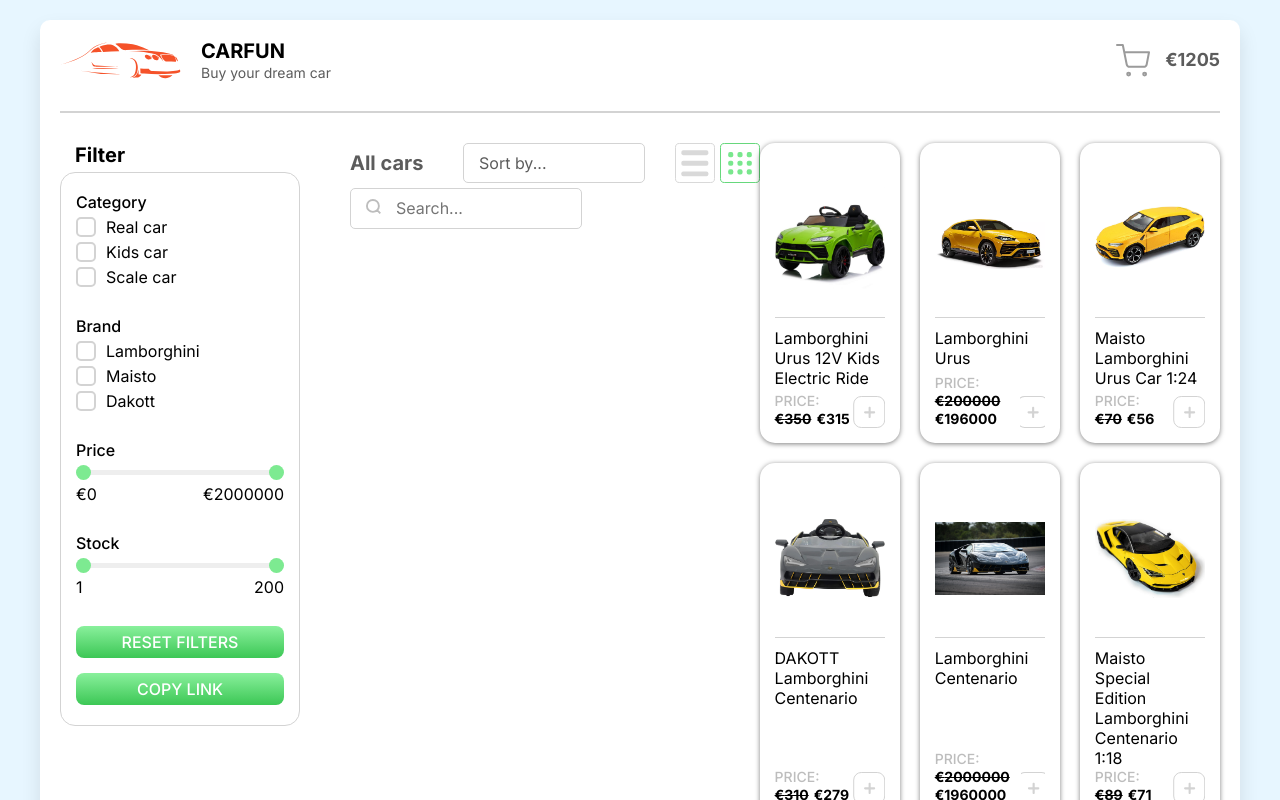
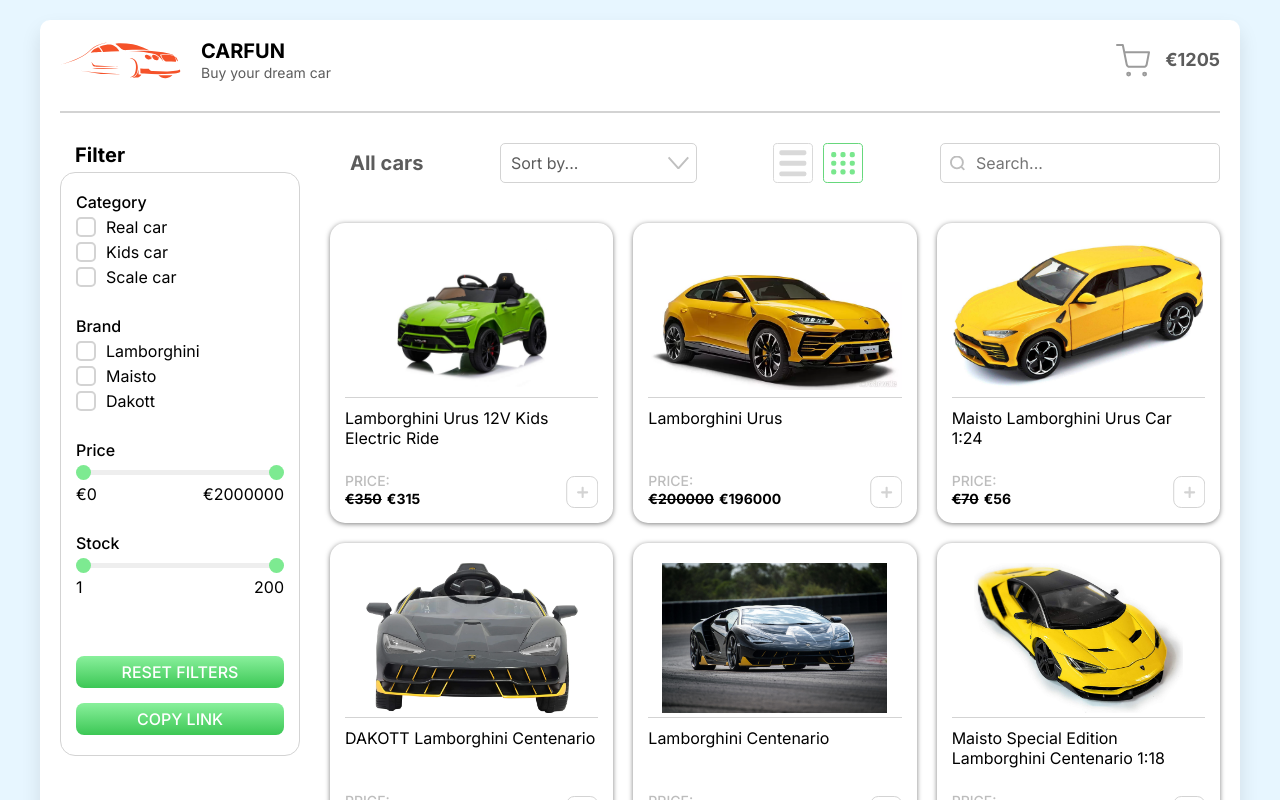
Before and after one commit to scorpigg/online-store, a React (Create React App) app: page / in a window 1280 px wide. Shown: the top 800 px of the page. Built offline with nearby package versions, Linux system fonts and the light colour scheme.

Commit message:
feat: added interactivity to elements

```diff
--- a/src/App.tsx
+++ b/src/App.tsx
@@ -3,8 +3,8 @@
 import { Card } from './components/Card';
 import { Filter } from './components/Filter';
 import { products } from './carBase';
-import { Footer } from './components/footer';
-import SortList from './SortList';
+import { Footer } from './components/Footer';
+import SortList from './components/SortList';
 
 function App() {
   return (
@@ -13,6 +13,7 @@
       <hr />
       <main>
         <Filter />
+        <div className="main-container">
           <div className="items">
             <div className="items__panel">
               <span className="items__title">All cars</span>
@@ -34,6 +35,7 @@
               <Card {...car} key={car.id} />
             ))}
           </div>
+        </div>
       </main>
       <hr />
       <Footer />
--- a/src/sass/components/_buttons.scss
+++ b/src/sass/components/_buttons.scss
@@ -12,6 +12,11 @@
   cursor: pointer;
   color: $color-light;
   font-weight: 500;
+  @extend %transition;
+
+  &:hover {
+    background: linear-gradient(180deg, #64ef7d 0%, #2b943e 100%);
+  }
 }
 
 .filter__btn-reset {
--- a/src/sass/layouts/_filter.scss
+++ b/src/sass/layouts/_filter.scss
@@ -25,9 +25,12 @@
 
 .filter__categories,
 .filter__brand,
-.filter__price,
+.filter__price {
+  margin-bottom: 30px;
+}
+
 .filter__stock {
-  margin-bottom: 30px;
+  margin-bottom: 60px;
 }
 
 .filter__categories,
@@ -46,6 +49,10 @@
     align-items: center;
     margin-bottom: 5px;
     cursor: pointer;
+
+    &:hover {
+      opacity: 0.8;
+    }
 
     &:hover::before {
       border: 2px solid $color-text-additional-light;
--- a/src/sass/layouts/_footer.scss
+++ b/src/sass/layouts/_footer.scss
@@ -12,6 +12,14 @@
   .footer__center {
     display: flex;
     align-items: center;
+
+    img {
+      @extend %transition;
+
+      &:hover {
+        opacity: 0.7;
+      }
+    }
   }
 
   .footer__right {
@@ -26,5 +34,4 @@
   li {
     padding-bottom: 5px;
   }
-
 }
--- a/src/sass/layouts/_header.scss
+++ b/src/sass/layouts/_header.scss
@@ -34,6 +34,10 @@
   color: $color-text-additional;
 }
 
+.header__cart > path {
+  @extend %transition;
+}
+
 .header__cart:hover {
   cursor: pointer;
 }
--- a/src/sass/layouts/_items-panel.scss
+++ b/src/sass/layouts/_items-panel.scss
@@ -1,7 +1,3 @@
-main {
-  display: flex;
-}
-
 .items {
   padding-left: 20px;
   width: 100%;
@@ -16,14 +12,17 @@
   margin-bottom: 40px;
 
   select {
+    position: relative;
     width: 100%;
     height: 40px;
     border: 1px solid $color-border;
     border-radius: 5px;
-    padding: 5px 15px;
+    padding: 5px 10px;
+    padding-right: 35px;
     font-size: 1.6rem;
     color: $color-text-additional;
-    cursor: pointer;
+    z-index: 2;
+    @extend %transition;
   }
 }
 
@@ -31,60 +30,93 @@
   font-weight: 700;
   font-size: 2rem;
   color: $color-text-additional;
-  padding-right: 10px;
-  margin-bottom: 5px;
 }
 
 .items__sort {
-  margin-bottom: 5px;
+  position: relative;
+  cursor: pointer;
+
+  &::after {
+    content: '';
+    position: absolute;
+    top: 50%;
+    right: 8px;
+    transform: translateY(-50%);
+    height: 14px;
+    width: 22px;
+    background: url('../../../public/img/sort-arrow.svg') no-repeat center;
+    z-index: 1;
+    @extend %transition;
+  }
+
+  &:hover::after {
+    background: url('../../../public/img/sort-arrow-active.svg') no-repeat center;
+  }
+
+  &:hover select {
+    border: 1px solid $color-btn-check;
+  }
 }
 
 .items__view {
   display: flex;
-  width: 85px;
   justify-content: space-between;
-  margin-bottom: 5px;
 }
 
 .search-block {
   display: flex;
   position: relative;
-  border: 1px solid $color-border;
-  border-radius: 5px;
-  padding: 0 15px;
-  margin-bottom: 5px;
 
   input {
-    border: 0;
-    padding: 10px;
-    padding-left: 30px;
-    width: 200px;
+    display: block;
+    height: 40px;
+    width: 280px;
     font-size: 1.6rem;
+    border: 1px solid $color-border;
+    border-radius: 5px;
+    padding: 0 15px;
+    padding-left: 35px;
+    cursor: pointer;
+    @extend %transition;
+
+    &:hover,
+    &:focus {
+      border: 1px solid $color-btn-check;
+    }
   }
 
   img {
-    display: block;
     position: absolute;
-    top: 10px;
+    top: 50%;
+    left: 10px;
+    transform: translateY(-50%);
     width: 15px;
     height: 15px;
     margin-right: 10px;
   }
 }
 
-.view-list {
+.view-list,
+.view-table {
   width: 40px;
   height: 40px;
   background-image: url('../../../public/img/view-list.svg');
   background-size: contain;
   background-repeat: no-repeat;
-  margin-right: 5px;
+  cursor: pointer;
+  @extend %transition;
+
+  &:hover {
+    background-image: url('../../../public/img/view-list-active.svg');
+  }
 }
 
 .view-table {
-  width: 40px;
-  height: 40px;
+  margin-left: 10px;
   background-image: url('../../../public/img/view-table-active.svg');
-  background-size: contain;
-  background-repeat: no-repeat;
+  @extend %transition;
+
+  &:hover {
+    background-image: url('../../../public/img/view-table-active.svg');
+  }
 }
```
Also changed, not shown: src/components/SortList.tsx (renamed from src/SortList.tsx). Lines whose indentation alone changed are shown as unchanged.
